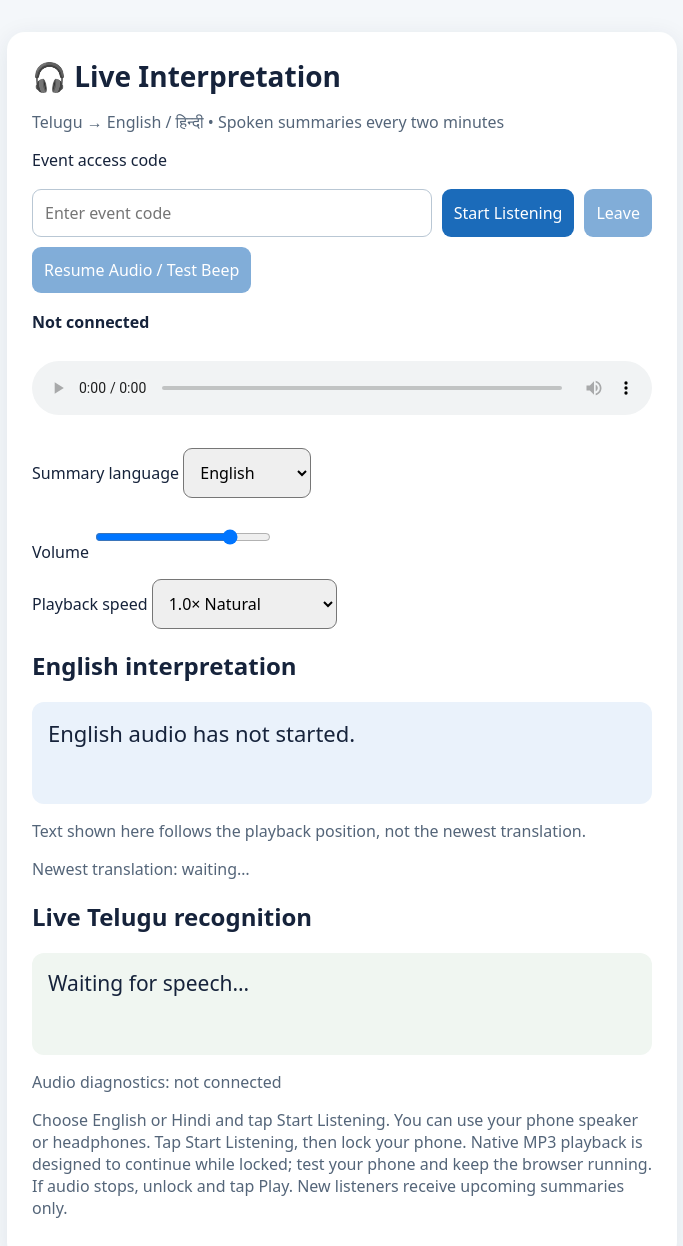
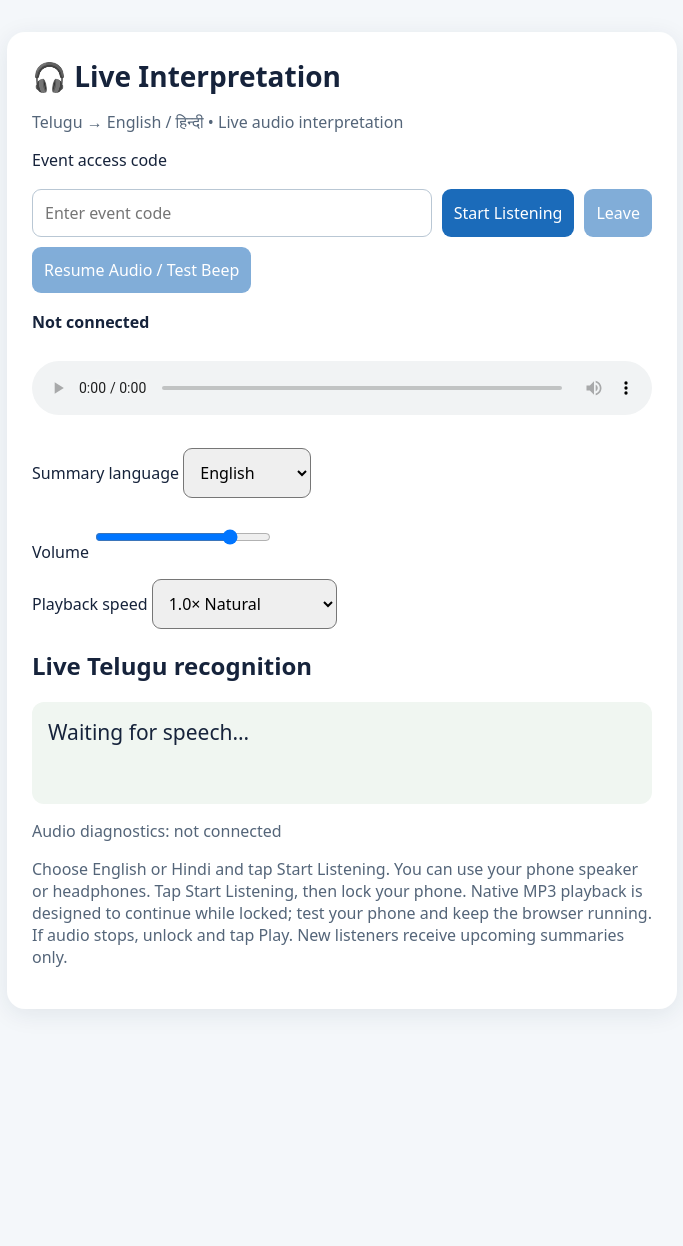
Before and after one commit to Sandeeppasala/temp, a plain HTML site: page telugu-hindi-live/web/index.html in a window 1280 px wide. Shown: the top 1246 px of the page, without its empty margins (298-981 px from the left). After the commit the page ends 1041 px from the top, so only its background shows below. Drawn offline with Linux system fonts and the light colour scheme.

Commit message:
Hide interpretation captions on listener page; retain audio playback

```diff
--- a/telugu-hindi-live/web/index.html
+++ b/telugu-hindi-live/web/index.html
@@ -11,7 +11,7 @@ button{border:0;background:#1b6bba;color:white;cursor:pointer}button:disabled{op
 #caption{background:#eaf2fb;padding:16px;border-radius:12px;min-height:70px;font-size:22px}
 small{display:block;margin-top:8px}#status{font-weight:600}
 </style></head><body><main>
-<h1>🎧 Live Interpretation</h1><p class="muted">Telugu → English / हिन्दी • Spoken summaries every two minutes</p>
+<h1>🎧 Live Interpretation</h1><p class="muted">Telugu → English / हिन्दी • Live audio interpretation</p>
 <label for="code">Event access code</label>
 <div class="row"><input id="code" type="password" autocomplete="off" placeholder="Enter event code">
 <button id="join">Start Listening</button><button id="leave" disabled>Leave</button><button id="unlock" disabled>Resume Audio / Test Beep</button></div>
@@ -20,9 +20,9 @@ small{display:block;margin-top:8px}#status{font-weight:600}
 <p><label for="language">Summary language</label> <select id="language" aria-label="Summary language"><option value="en">English</option><option value="hi">हिन्दी (Hindi)</option></select></p>
 <p>Volume <input type="range" id="volume" min="0" max="100" value="85" aria-label="Volume"></p>
 <p>Playback speed <select id="speed" aria-label="Playback speed"><option value="0.5">0.5× Half speed</option><option value="0.75">0.75× Slower</option><option value="1" selected>1.0× Natural</option><option value="1.1">1.1× Slightly faster</option><option value="1.2">1.2× Faster</option><option value="1.3">1.3× Fast</option></select></p>
-<h2 id="summaryHeading">English interpretation</h2><div id="caption" aria-live="polite">English audio has not started.</div>
-<p class="muted" id="captionNote">Text shown here follows the playback position, not the newest translation.</p>
-<p class="muted" id="latestText">Newest translation: waiting…</p>
+<div id="caption" hidden aria-live="off"></div>
+
+<p id="latestText" hidden></p>
 <h2>Live Telugu recognition</h2><div id="teluguLive" style="background:#f0f6f1;padding:16px;border-radius:12px;min-height:70px;font-size:21px" aria-live="polite">Waiting for speech…</div>
 <small id="details" class="muted"></small>
 <p id="diagnostics" class="muted" aria-live="polite">Audio diagnostics: not connected</p>
@@ -180,7 +180,6 @@ async function playPacket(msg,myEpoch){
 }
 $('language').onchange=()=>{
   const lang=selectedLanguage();
-  $('summaryHeading').textContent=lang==='hi'?'हिन्दी सारांश':'English interpretation';
   $('caption').textContent='Waiting for the next '+(lang==='hi'?'Hindi':'English')+' summary…';
   $('latestText').textContent='Newest summary: waiting…';
   // Existing scheduled audio is in the previous language; rejoin to clear it.
```
